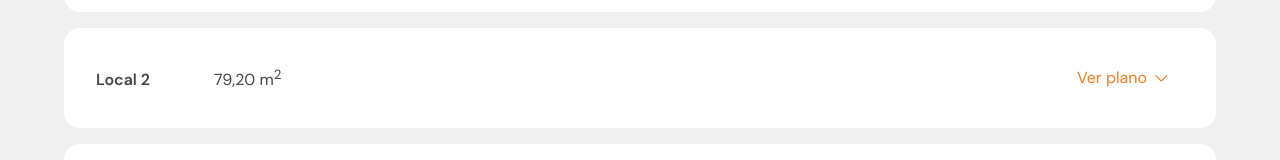
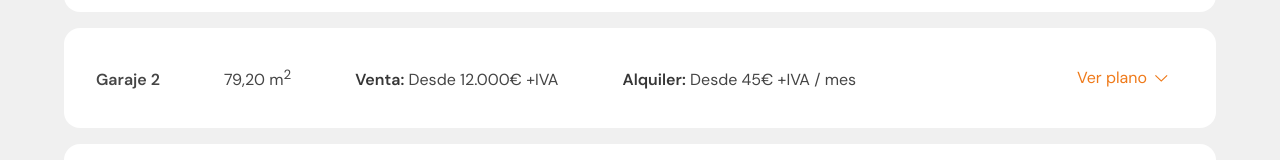
Before and after one commit to xabiangos-design/andia, a website: page local.html in a window 1280 px wide. Shown: the part 2500-2660 px from the top of the page. Drawn offline with nearby package versions, Linux system fonts and the light colour scheme.

Commit message:
Garaje: añadimos pricing

```diff
--- a/local.html
+++ b/local.html
@@ -175,9 +175,10 @@
                     <div class="accordion-item">
                         <div class="ac-header">
                             <div class="left-side">
-                                <p class="title">Local 2</p>
+                                <p class="title">Garaje 2</p>
                                 <p class="size">79,20 m<sup>2</sup></p>
-
+                                <p class="pricing"><strong>Venta:</strong> Desde 12.000€ +IVA</p>
+                                <p class="pricing"><strong>Alquiler:</strong> Desde 45€ +IVA / mes</p>
                             </div><!-- left-side -->
                             <div class="right-side">
                                 <a class="toggle">Ver plano</a>
```
